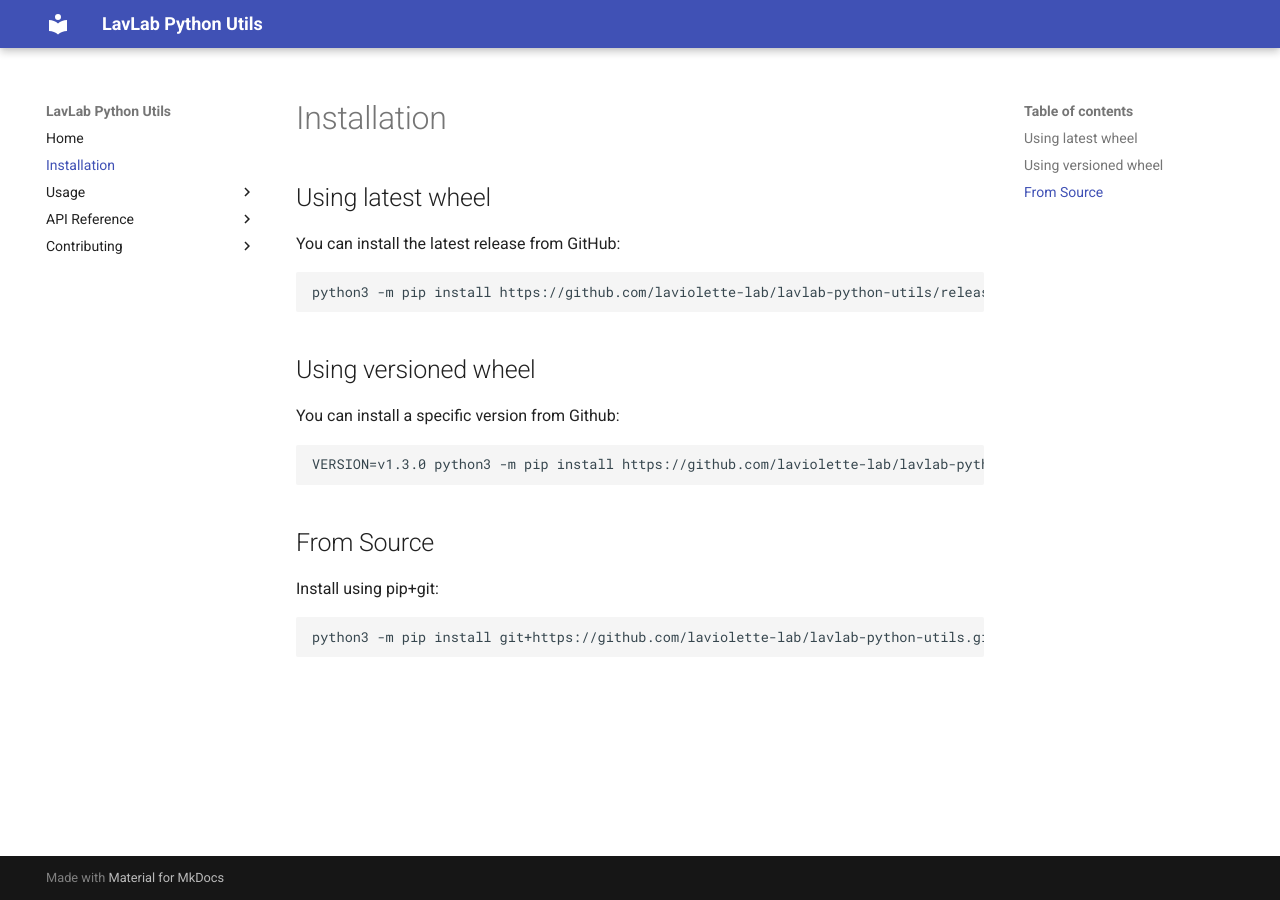
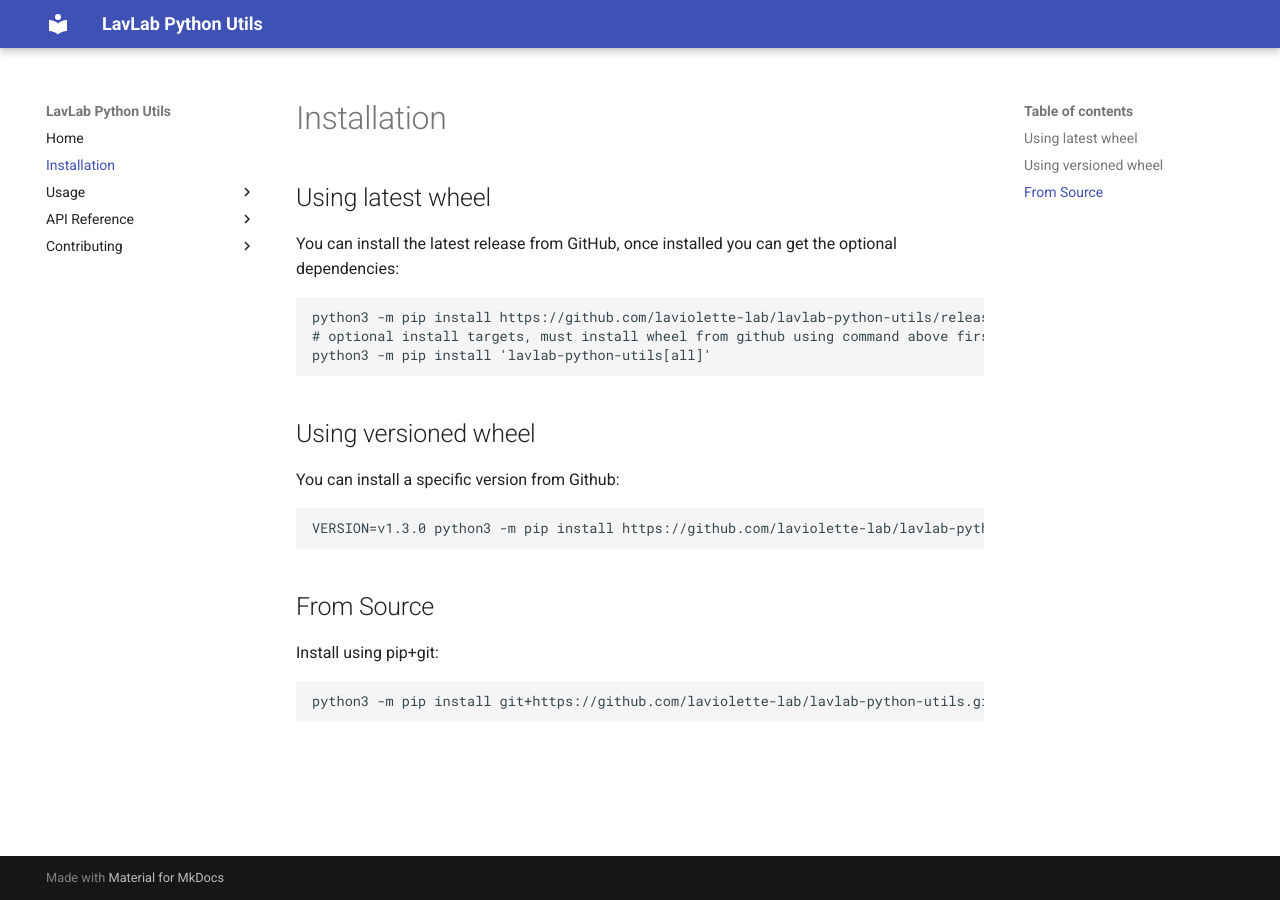
Before and after one commit to laviolette-lab/lavlab-python-utils, an MkDocs documentation site: the page built from docs/installation.md, in a window 1280 px wide. Built offline with MkDocs 1.6.1 and Material for MkDocs 9.7.7, drawn with Linux system fonts in a browser that asks for light colours.

Commit message:
add install target info to docs

````diff
--- a/docs/installation.md
+++ b/docs/installation.md
@@ -2,10 +2,12 @@
 
 ## Using latest wheel
 
-You can install the latest release from GitHub:
+You can install the latest release from GitHub, once installed you can get the optional dependencies:
 
 ```sh
 python3 -m pip install https://github.com/laviolette-lab/lavlab-python-utils/releases/latest/download/lavlab_python_utils-latest-py3-none-any.whl
+# optional install targets, must install wheel from github using command above first!
+python3 -m pip install 'lavlab-python-utils[all]'
 ```
 
 ## Using versioned wheel
````
